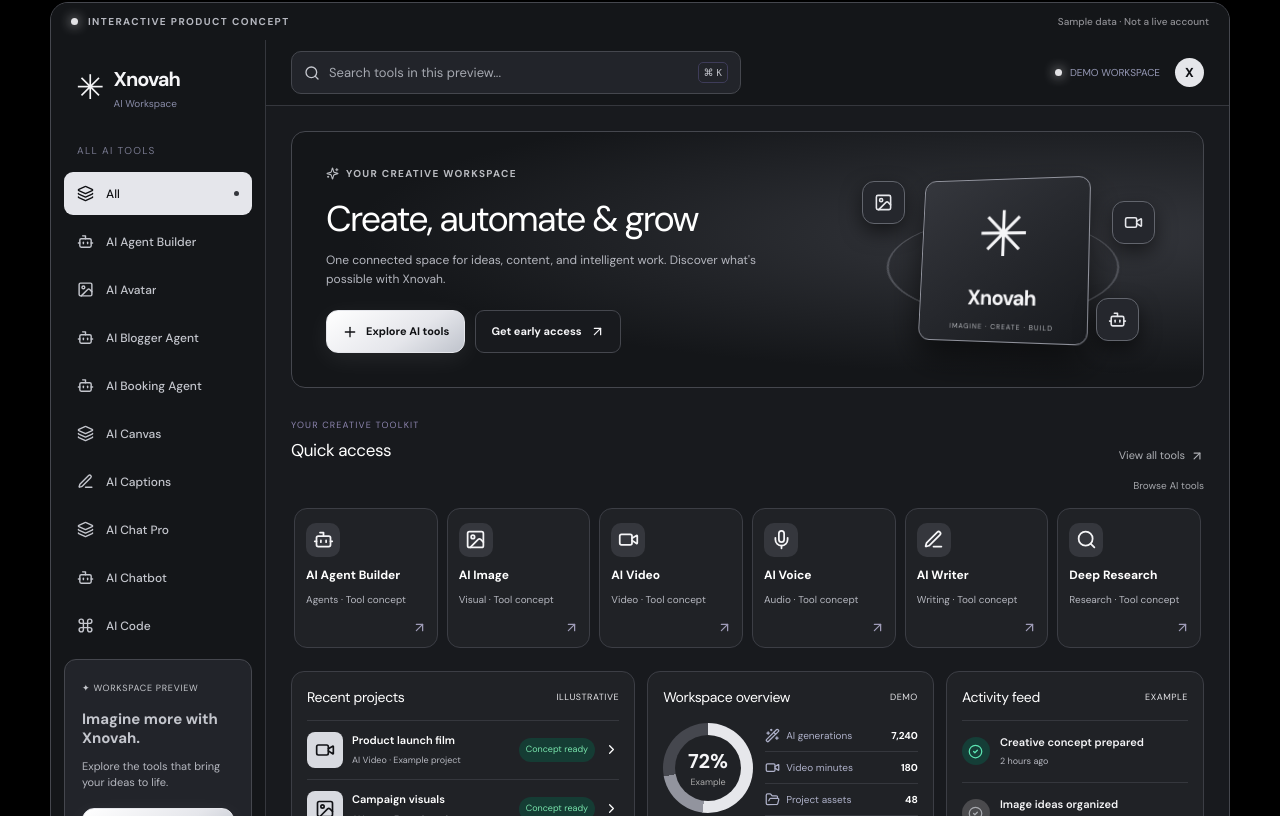
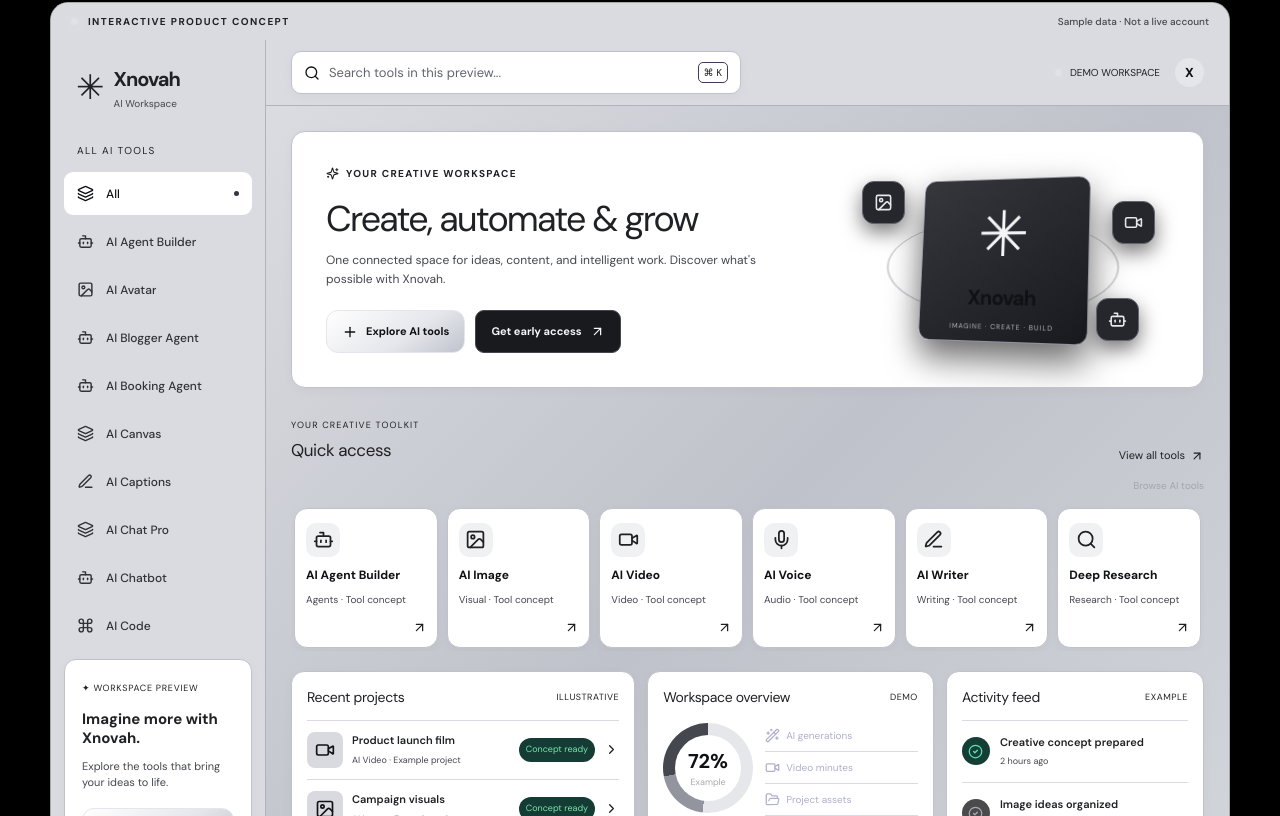
Before and after one commit to AlienRavenWares/Xnovah, a Next.js app: page / in a window 1280 px wide. Shown: the part 3164-3980 px from the top of the page. Built offline with nearby package versions, Linux system fonts and the light colour scheme; a web font is replaced by a local one.

Commit message:
Silver interactive product concept with white cards and crimson hover accents

```diff
--- a/app/dashboard-preview.css
+++ b/app/dashboard-preview.css
@@ -412,3 +412,25 @@
 #feature-universe :is(.xdash-hero-actions button,.xdash-upgrade a,.xdash-studio-toggle,.xstudio2-generate,.xstudio3-primary) svg,#feature-universe :is(.xdash-catalog-filters,.xdash-sidebar-tools,.xdash-mobile-tool-options) button.active svg{color:inherit!important;stroke:currentColor}
 #feature-universe :is(.xdash-hero-actions button,.xdash-upgrade a,.xdash-studio-toggle,.xstudio2-generate,.xstudio3-primary):hover:not(:disabled){transform:translateY(-2px);box-shadow:0 9px 26px #ffffff20!important}
 @media(prefers-reduced-motion:reduce){#feature-universe button,#feature-universe a{transition:none!important}}
+
+/* Interactive product concept — silver canvas, white cards, crimson hover */
+#feature-universe .xdash-frame{background:linear-gradient(135deg,#e4e5e9,#bfc2ca 55%,#d7d9df)!important;border-color:#a5a8b0!important;color:#101114}
+#feature-universe :is(.xdash-app,.xdash-body,.xdash-content){background:transparent!important;color:#101114}
+#feature-universe :is(.xdash-demo-label,.xdash-topbar,.xdash-footer,.xdash-sidebar){background:#d9dbe0!important;color:#202124!important;border-color:#b0b3bc!important}
+#feature-universe :is(.xdash-brand,.xdash-brand-mark,.xdash-side-label,.xdash-topright,.xdash-footer a,.xdash-overline,.xdash-kicker,.xdash-section-title h4,.xdash-section-title button,.xdash-panel-heading h4,.xdash-panel-heading>span,.xdash-detail-copy h4,.xdash-detail-copy .xdash-overline,.xdash-detail-note){color:#202124!important;text-shadow:none}
+#feature-universe :is(.xdash-brand small,.xdash-demo-label>span,.xdash-project-name small,.xdash-activity-row small,.xdash-tool small,.xdash-overview-disclaimer,.xdash-tool-overview-steps small,.xdash-detail-copy p,.xdash-tool-overview>p,.xdash-hero p,.xdash-upgrade p){color:#45474e!important}
+#feature-universe :is(.xdash-tool,.xdash-panel,.xdash-tool-detail,.xdash-tool-overview-steps>div,.xdash-upgrade,.xdash-hero,.xdash-search){background:#fff!important;color:#101114!important;border-color:#bfc2ca!important;box-shadow:0 3px 12px #00000008}
+#feature-universe :is(.xdash-hero h3,.xdash-upgrade strong,.xdash-upgrade>span,.xdash-project,.xdash-tool-overview-steps strong,.xdash-tool-overview-steps>div>span,.xdash-tool-arrow,.xdash-search input,.xdash-search span,.xdash-activity-row,.xdash-usage-lines){color:#202124!important}
+#feature-universe .xdash-search input::placeholder{color:#62656d!important}
+#feature-universe :is(.xdash-tool-icon,.xdash-detail-icon){background:#f0f1f3!important;color:#202124!important;border-color:#d0d2d8!important}
+#feature-universe :is(.xdash-project,.xdash-activity-row,.xdash-usage-lines>span){border-color:#d9dbe0!important}
+#feature-universe .xdash-sidebar-tools button{color:#303238!important}
+#feature-universe .xdash-sidebar-tools button.active{background:#fff!important;color:#101114!important}
+#feature-universe .xdash-sidebar-tools button:hover:not(.active){background:#b91c2c!important;color:#fff!important}
+#feature-universe .xdash-tool:hover,#feature-universe .xdash-tool:focus-visible{background:#fff!important;border-color:#c91e32!important;box-shadow:0 5px 20px #c91e322b!important}
+#feature-universe .xdash-tool:hover :is(.xdash-tool-icon,.xdash-tool-arrow){color:#b91c2c!important}
+#feature-universe .xdash-project:hover{background:#fff0f1!important;color:#a31324!important}
+#feature-universe .xdash-tool.chosen{border-color:#b91c2c!important}
+#feature-universe .xdash-catalog-filters button:hover:not(.active){background:#b91c2c!important;color:#fff!important;border-color:#b91c2c!important}
+#feature-universe .xdash-donut:before{background:#fff}
+#feature-universe .xdash-frame :is(button,a):focus-visible{outline-color:#b91c2c}
```
